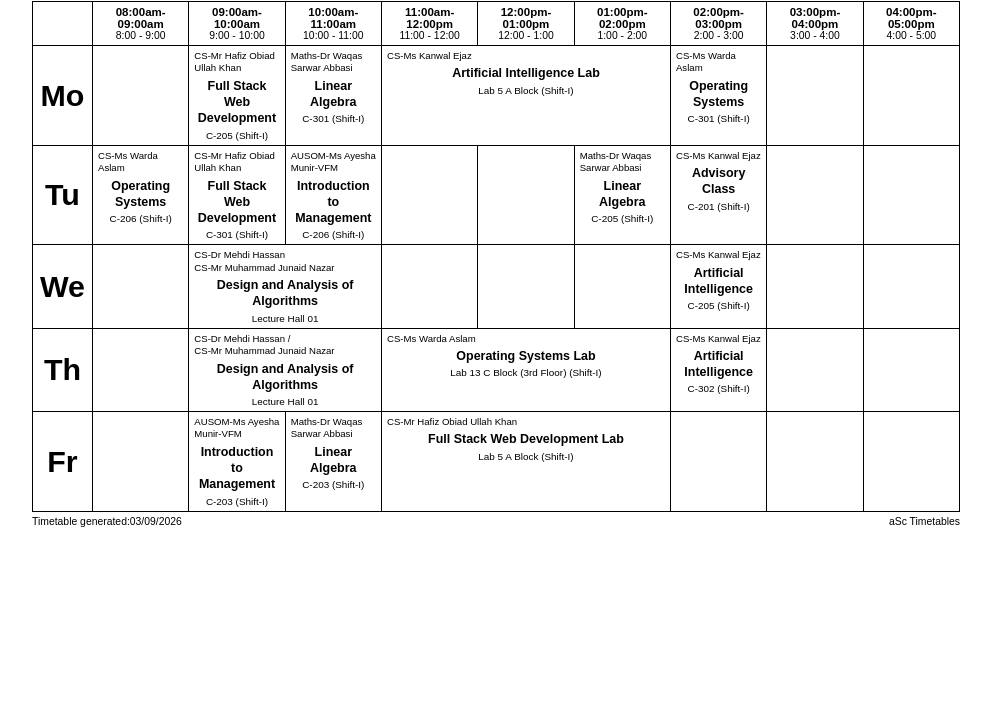
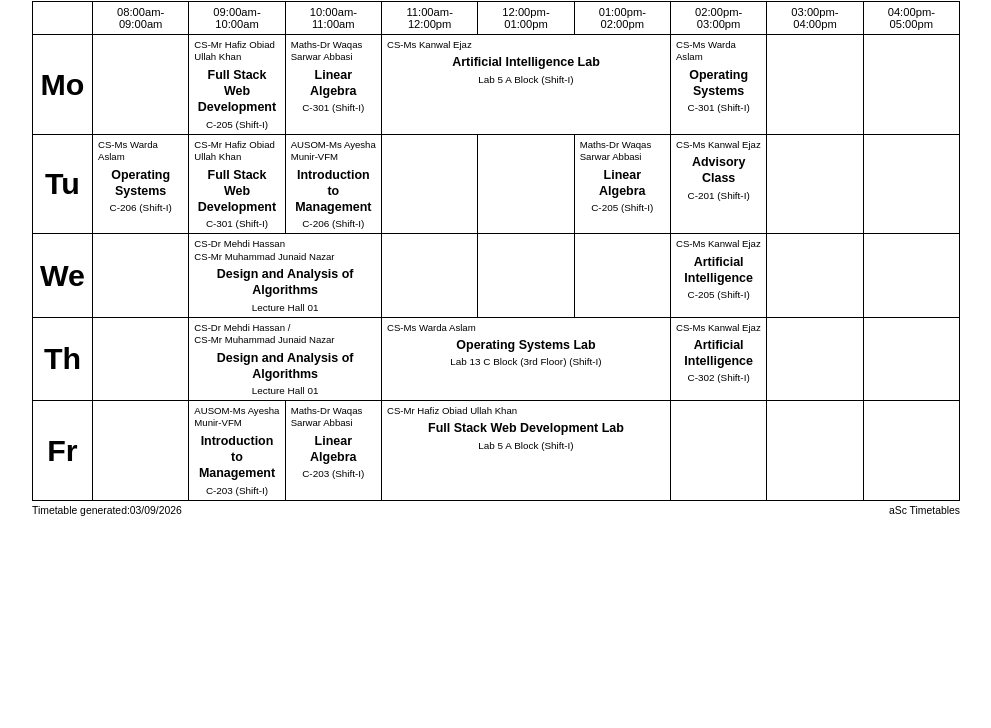
Before and after one commit to Susheer-hehe/FSWB-Lab-Tasks, a plain HTML site: page Task1-Timetable/index.html in a window 1280 px wide. Shown: the part 72-800 px from the top of the page, without its empty margins (144-1135 px from the left). Drawn offline with Linux system fonts and the light colour scheme.

Commit message:
Task 1: Fix duplicate time headers

```diff
--- a/Task1-Timetable/index.html
+++ b/Task1-Timetable/index.html
@@ -57,17 +57,7 @@
       color: #000;
     }
 
-    thead th .time-top {
-      display: block;
-      font-weight: bold;
-      font-size: 0.72rem;
-    }
 
-    thead th .time-bot {
-      display: block;
-      font-size: 0.65rem;
-      color: #000;
-    }
 
     /* ── Day column ── */
     td.day {
@@ -155,40 +145,31 @@
       <tr>
         <th></th>
         <th>
-          <span class="time-top">08:00am-09:00am</span>
-          <span class="time-bot">8:00 - 9:00</span>
+          08:00am-09:00am
         </th>
         <th>
-          <span class="time-top">09:00am-10:00am</span>
-          <span class="time-bot">9:00 - 10:00</span>
+          09:00am-10:00am
         </th>
         <th>
-          <span class="time-top">10:00am-11:00am</span>
-          <span class="time-bot">10:00 - 11:00</span>
+          10:00am-11:00am
         </th>
         <th>
-          <span class="time-top">11:00am-12:00pm</span>
-          <span class="time-bot">11:00 - 12:00</span>
+          11:00am-12:00pm
         </th>
         <th>
-          <span class="time-top">12:00pm-01:00pm</span>
-          <span class="time-bot">12:00 - 1:00</span>
+          12:00pm-01:00pm
         </th>
         <th>
-          <span class="time-top">01:00pm-02:00pm</span>
-          <span class="time-bot">1:00 - 2:00</span>
+          01:00pm-02:00pm
         </th>
         <th>
-          <span class="time-top">02:00pm-03:00pm</span>
-          <span class="time-bot">2:00 - 3:00</span>
+          02:00pm-03:00pm
         </th>
         <th>
-          <span class="time-top">03:00pm-04:00pm</span>
-          <span class="time-bot">3:00 - 4:00</span>
+          03:00pm-04:00pm
         </th>
         <th>
-          <span class="time-top">04:00pm-05:00pm</span>
-          <span class="time-bot">4:00 - 5:00</span>
+          04:00pm-05:00pm
         </th>
       </tr>
     </thead>
```
